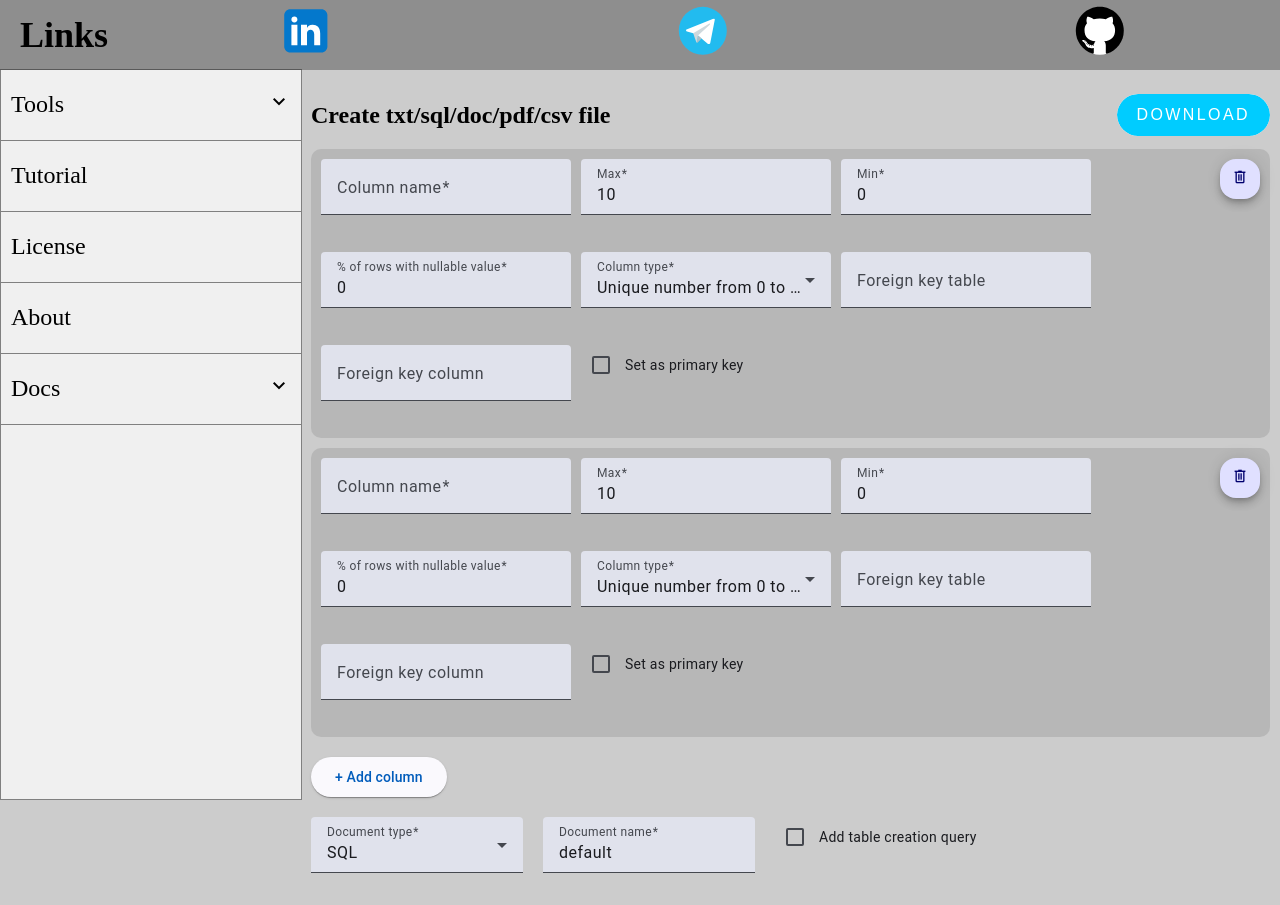
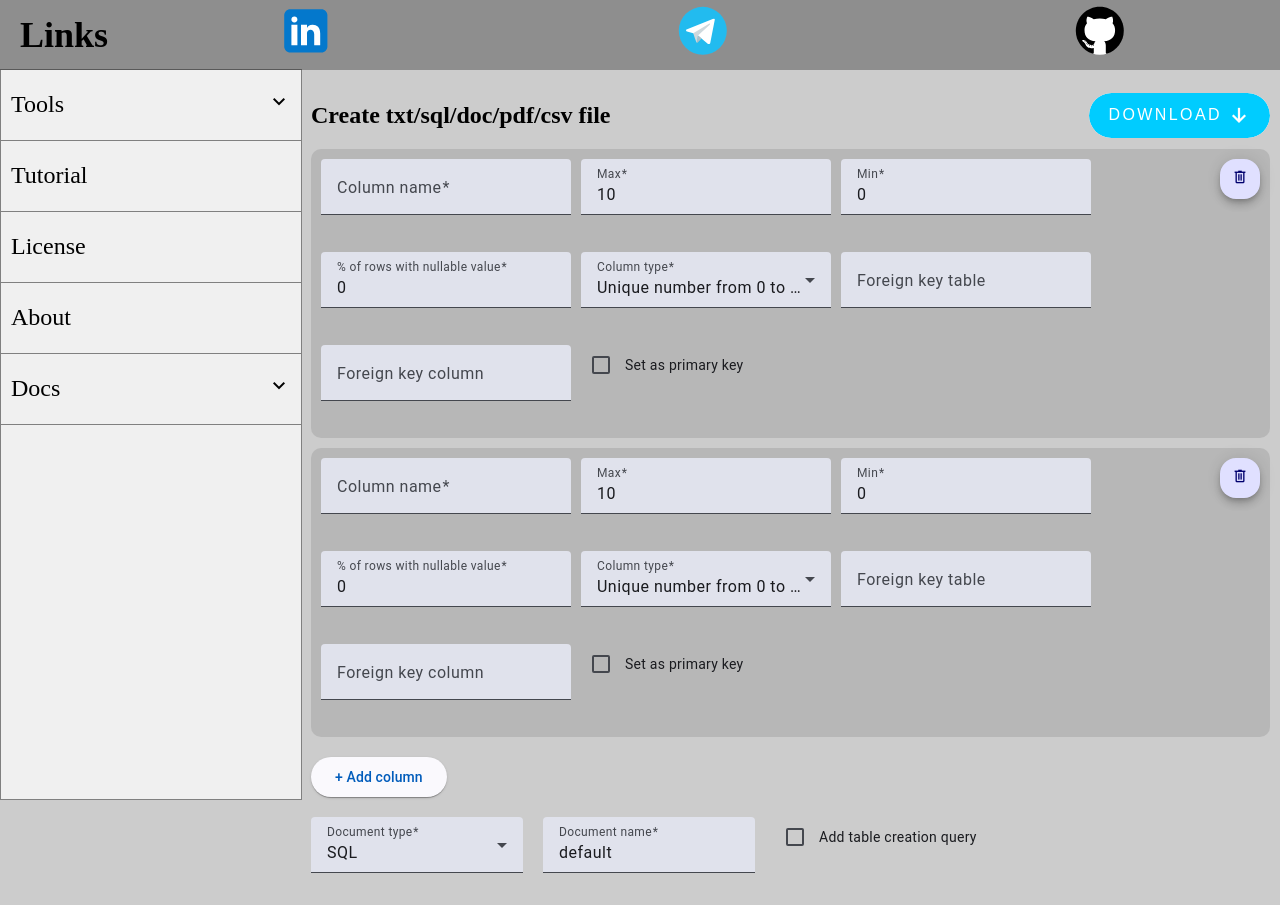
Before and after one commit to PseudoElement/angular-file-downloader, an Angular app in the folder app/: page /download-files in a window 1280 px wide. Built offline with nearby package versions, Linux system fonts and the light colour scheme; a web font is replaced by a local one.

Commit message:
add icon to download button

```diff
--- a/app/src/app/modules/text-files-downloader/components/text-file-downloader-page/text-files-downloader.component.html
+++ b/app/src/app/modules/text-files-downloader/components/text-file-downloader-page/text-files-downloader.component.html
@@ -7,7 +7,7 @@
         <div class="form-controls__columns">
             <app-one-column-settings
                 *ngFor="let columnFormGroup of columnsControls; let i = index"
-                [@fadeIn]
+                @opacityAnimation
                 [columnFormGroup]="columnFormGroup"
                 [isSqlDocType]="isSql"
                 (handleRemove)="deleteColumn(i)"
--- a/app/src/app/modules/text-files-downloader/components/text-file-downloader-page/text-files-downloader.component.ts
+++ b/app/src/app/modules/text-files-downloader/components/text-file-downloader-page/text-files-downloader.component.ts
@@ -15,16 +15,12 @@ import { HttpApiService } from 'src/app/core/api/http-api.service';
         trigger('opacityAnimation', [
             transition(':enter', [
                 style({ opacity: 0, transform: 'scale(0.0)' }),
-                animate('100ms', style({ opacity: 1, transform: 'scale(1.0)' }))
+                animate('200ms', style({ opacity: 1, transform: 'scale(1.0)' }))
             ]),
             transition(':leave', [
                 style({ opacity: 1, transform: 'scale(1.0)' }),
-                animate('100ms', style({ opacity: 0, transform: 'scale(0.0)' }))
+                animate('200ms', style({ opacity: 0, transform: 'scale(0.0)' }))
             ])
-        ]),
-        trigger('fadeIn', [
-            transition(':enter', [style({ opacity: 0 }), animate('400ms ease-in', style({ opacity: 1 }))]),
-            transition(':leave', [style({ opacity: 1 }), animate('200ms ease-out', style({ opacity: 0 }))])
         ])
     ]
 })
--- a/app/src/app/shared/components/buttons/download-button/download-button.component.html
+++ b/app/src/app/shared/components/buttons/download-button/download-button.component.html
@@ -1,3 +1,6 @@
 <div class="container">
-    <button class="button">Download</button>
+    <button class="button">
+        Download
+        <app-arrow-down-long [isActive]="false"></app-arrow-down-long>
+    </button>
 </div>
--- a/app/src/app/shared/components/buttons/download-button/download-button.component.scss
+++ b/app/src/app/shared/components/buttons/download-button/download-button.component.scss
@@ -1,8 +1,17 @@
 $color: #0cf;
+
+:host {
+    .container {
+        position: relative;
+    }
 
     .button {
         border: none;
-    display: inline-block;
+
+        display: flex;
+        align-items: center;
+        justify-content: center;
+
         padding: 0.75rem 1.25rem;
         border-radius: 10rem;
         color: #fff;
@@ -13,6 +22,7 @@ $color: #0cf;
         position: relative;
         overflow: hidden;
         z-index: 1;
+        height: 45px;
         cursor: pointer;
         &:after {
             content: '';
@@ -43,4 +53,11 @@ $color: #0cf;
                 width: 100%;
             }
         }
+
+        app-arrow-down-long {
+            position: relative;
+            top: 3px;
+            left: 3px;
         }
+    }
+}
--- /dev/null
+++ b/app/src/app/shared/components/icons/arrow-down-long/arrow-down-long.component.html
@@ -0,0 +1 @@
+<span class="material-symbols-outlined" [class.active]="isActive"> arrow_downward_alt </span>
--- /dev/null
+++ b/app/src/app/shared/components/icons/arrow-down-long/arrow-down-long.component.scss
@@ -0,0 +1,22 @@
+:host {
+    span {
+        position: relative;
+        top: 0;
+        left: 0;
+        font-size: 28px;
+        color: white;
+
+        &.active {
+            animation: twitch 0.8s infinite ease-out backwards;
+        }
+    }
+}
+
+@keyframes twitch {
+    from {
+        top: 0;
+    }
+    to {
+        top: 7px;
+    }
+}
```
Also changed, not shown: app/src/app/shared/components/icons/arrow-down-long/arrow-down-long.component.ts (added, +10 -0 lines), app/src/app/shared/shared.module.ts (+6 -3 lines), app/src/app/shared/components/icons/arrow-down-button/arrow-down-button.component.html (renamed from app/src/app/shared/components/buttons/arrow-down-button/arrow-down-button.component.html), app/src/app/shared/components/icons/arrow-down-button/arrow-down-button.component.scss (renamed from app/src/app/shared/components/buttons/arrow-down-button/arrow-down-button.component.scss), app/src/app/shared/components/icons/arrow-down-button/arrow-down-button.component.ts (renamed from app/src/app/shared/components/buttons/arrow-down-button/arrow-down-button.component.ts). Lines whose indentation alone changed are shown as unchanged.
